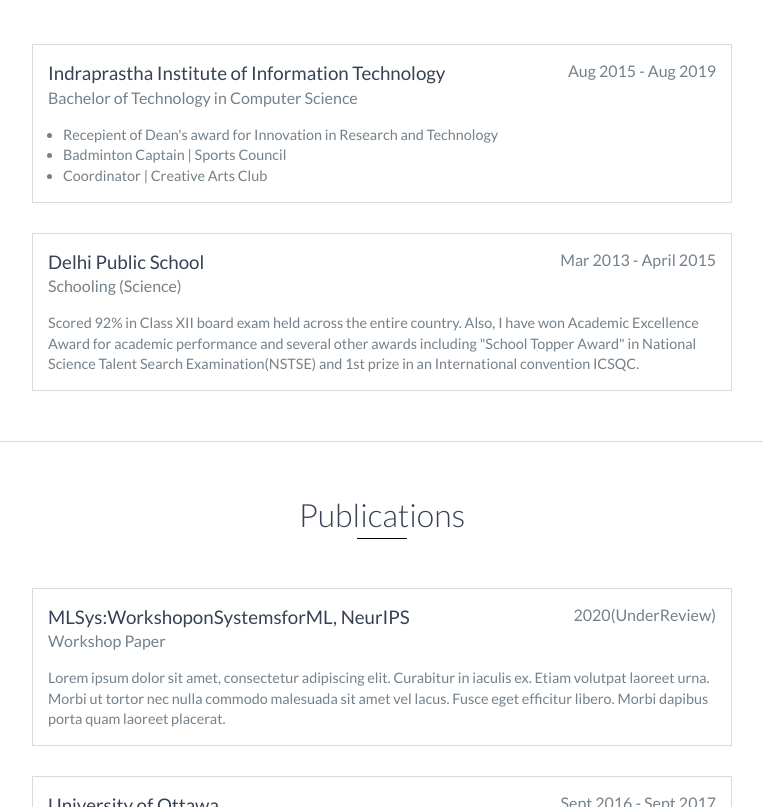
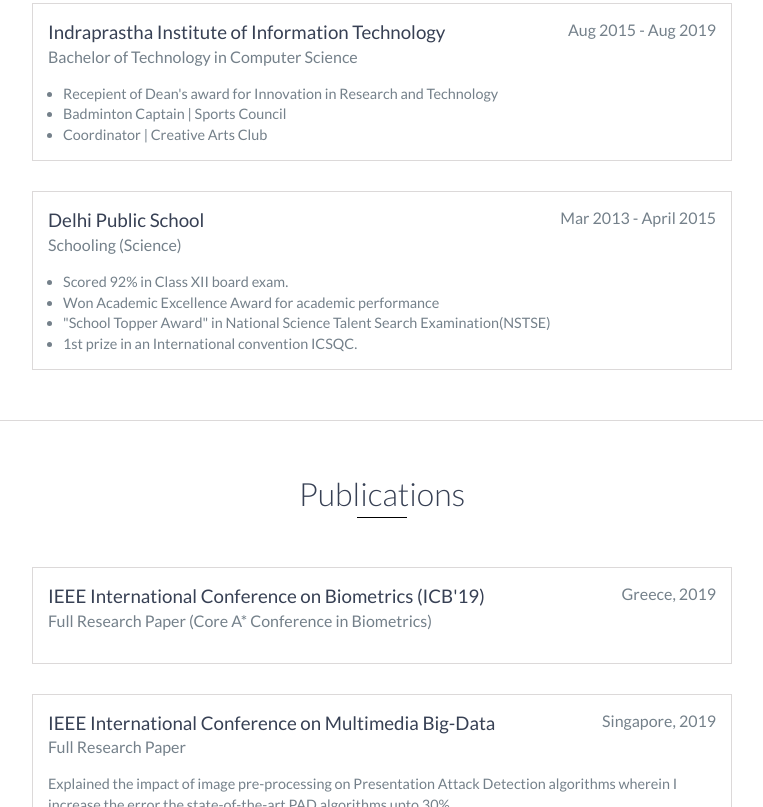
Before and after one commit to akshseh/akshseh.github.io, a website: page index.html in a window 1280 px wide. Shown: the part 1993-2800 px from the top of the page, without its empty margins (258-1021 px from the left). Drawn offline with nearby package versions, Linux system fonts and the light colour scheme.

Commit message:
publications

```diff
--- a/index.html
+++ b/index.html
@@ -82,9 +82,9 @@
                     <li>
                         <a href="https://twitter.com/akarsha98" target="_blank"><i class="fa fa-twitter" aria-hidden="true"></i></a>
                     </li>
-                    <!-- <li>
-                        <a href="https://plus.google.com/" target="_blank"><i class="fa fa-google-plus" aria-hidden="true"></i></a>
-                    </li> -->
+                    <li>
+                        <a href="https://plus.google.com/u/0/113082503300991787990" target="_blank"><i class="fa fa-google-plus" aria-hidden="true"></i></a>
+                    </li>
                     <li>
                         <a href="akarsha15010@iiitd.ac.in" target="_blank"><i class="fa fa-envelope-o" aria-hidden="true"></i></a>
                     </li>
@@ -116,7 +116,7 @@
                 </div>
                 <div class="col-md-8">
                     <p>
-                        Hi, I am a recent graduate from IIIT Delhi; one of the reputed research-oriented institutes in India. I’m primarily interested in automating things to make human lives easier. I’m working as an Associate Data Scientist at Airtel XLabs which isthe R&D digital segment of the second largest mobile network operator in the world with more than 300 Million activeusers/subscribers.
+                        Hi, I am a recent graduate from IIIT Delhi; one of the reputed research-oriented institutes in India. I’m primarily interested in automating things to make human lives easier. I’m working as an Associate Data Scientist at Airtel XLabs which is the R & D digital segment of the second largest mobile network operator in the world with more than 300 Million active users/subscribers.
                     </p>
                 </div>
             </div>
@@ -131,7 +131,7 @@
                 <h3>Airtel XLabs</h3>
                 <h4>Associate Data Scientist</h4>
                 <p>
-                    Currently, my work at Airtel Labs involves Segmentation of over 300 Million customers to perform experiments on targetedcampaigns for relevant customers, and I also volunteered to analyse third-party (Google/Facebook etc) data to make data-informed strategies and improve our customer journey. I previously worked in automating the image verification back-ground detection on Airtel’s customer acquisition app.
+                    Currently, my work at Airtel Labs involves Segmentation of over 300 Million customers to perform experiments on targeted campaigns for relevant customers, and I also volunteered to analyse third-party (Google/Facebook etc) data to make data-informed strategies and improve our customer journey. I previously worked in automating the image verification background detection on Airtel’s customer acquisition app.
 		</p>
             </div>
 
@@ -139,7 +139,8 @@
                 <h3>Stanford University</h3>
                 <h4>Data Analysis Intern</h4>
                 <p>
-                    Lorem ipsum dolor sit amet, consectetur adipiscing elit. Curabitur in iaculis ex. Etiam volutpat laoreet urna. Morbi ut tortor nec nulla commodo malesuada sit amet vel lacus. Fusce eget efficitur libero. Morbi dapibus porta quam laoreet placerat.
+                    Worked on majorly 3 projects:
+                    -
                 </p>
             </div>
 
@@ -178,9 +179,20 @@
             <h3>Delhi Public School</h3>
             <span class="education-date">Mar 2013 - April 2015</span>
             <h4>Schooling (Science)</h4>
-            <p>
-		Scored 92% in Class XII board exam held across the entire country. Also, I have won Academic Excellence Award for academic performance and several other awards including "School Topper Award" in National Science Talent Search Examination(NSTSE) and 1st prize in an International convention ICSQC.
-	    </p>
+            <ul>
+                <li>
+                    Scored 92% in Class XII board exam.
+                </li>
+                <li>
+                    Won Academic Excellence Award for academic performance
+                </li>
+                <li>
+                    "School Topper Award" in National Science Talent Search Examination(NSTSE)
+                </li>
+                <li>
+                    1st prize in an International convention ICSQC.
+                </li>
+            </ul>
         </div>
         <!-- End .education-block -->
     </div>
@@ -189,30 +201,22 @@
     <div id="publications">
         <h2 class="heading">Publications</h2>
         <div class="education-block">
-            <h3>MLSys:WorkshoponSystemsforML, NeurIPS</h3>
-            <span class="education-date">2020(UnderReview)</span>
-            <h4>Workshop Paper</h4>
-            <p>
-                Lorem ipsum dolor sit amet, consectetur adipiscing elit. Curabitur in iaculis ex. Etiam volutpat laoreet urna. Morbi ut tortor nec nulla commodo malesuada sit amet vel lacus. Fusce eget efficitur libero. Morbi dapibus porta quam laoreet placerat.
-            </p>
+            <h3>IEEE International Conference on Biometrics (ICB'19)</h3>
+            <span class="education-date">Greece, 2019</span>
+            <h4>Full Research Paper (Core A* Conference in Biometrics)</h4>
+            <!-- <p>
+
+            </p> -->
         </div>
         <!-- End .education-block -->
 
         <div class="education-block">
-            <h3>University of Ottawa</h3>
-            <span class="education-date">Sept 2016 - Sept 2017</span>
-            <h4>Bachelor of Science in Computer Science</h4>
-            <ul>
-                <li>
-                    Lorem ipsum dolor sit amet, consectetur adipiscing elit.
-                </li>
-                <li>
-                    Lorem ipsum dolor sit amet, consectetur adipiscing elit.
-                </li>
-                <li>
-                    Lorem ipsum dolor sit amet, consectetur adipiscing elit.
-                </li>
-            </ul>
+            <h3>IEEE International Conference on Multimedia Big-Data</h3>
+            <span class="education-date">Singapore, 2019</span>
+            <h4>Full Research Paper</h4>
+            <p>
+                Explained the impact of image pre-processing on Presentation Attack Detection algorithms wherein I increase the error the state-of-the-art PAD algorithms upto 30%.
+            </p>
         </div>
         <!-- End .education-block -->
     </div>
```
